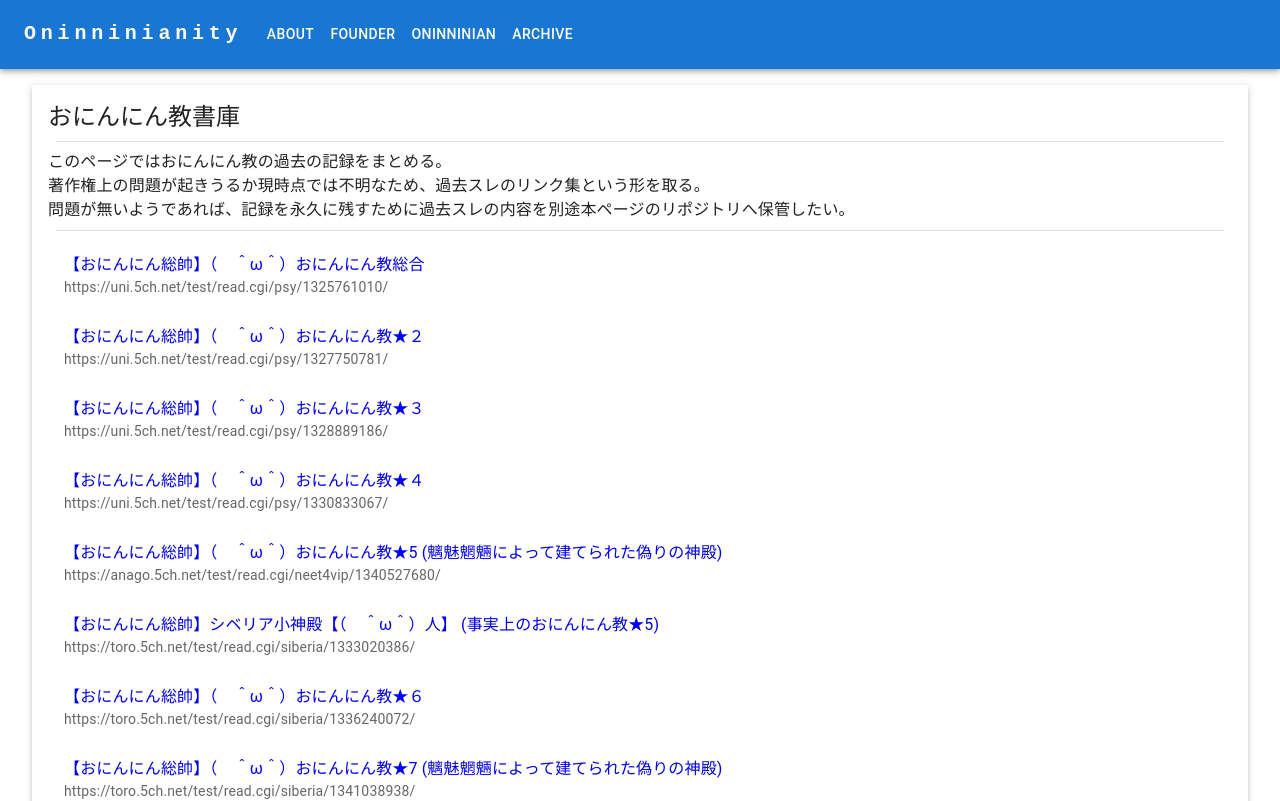
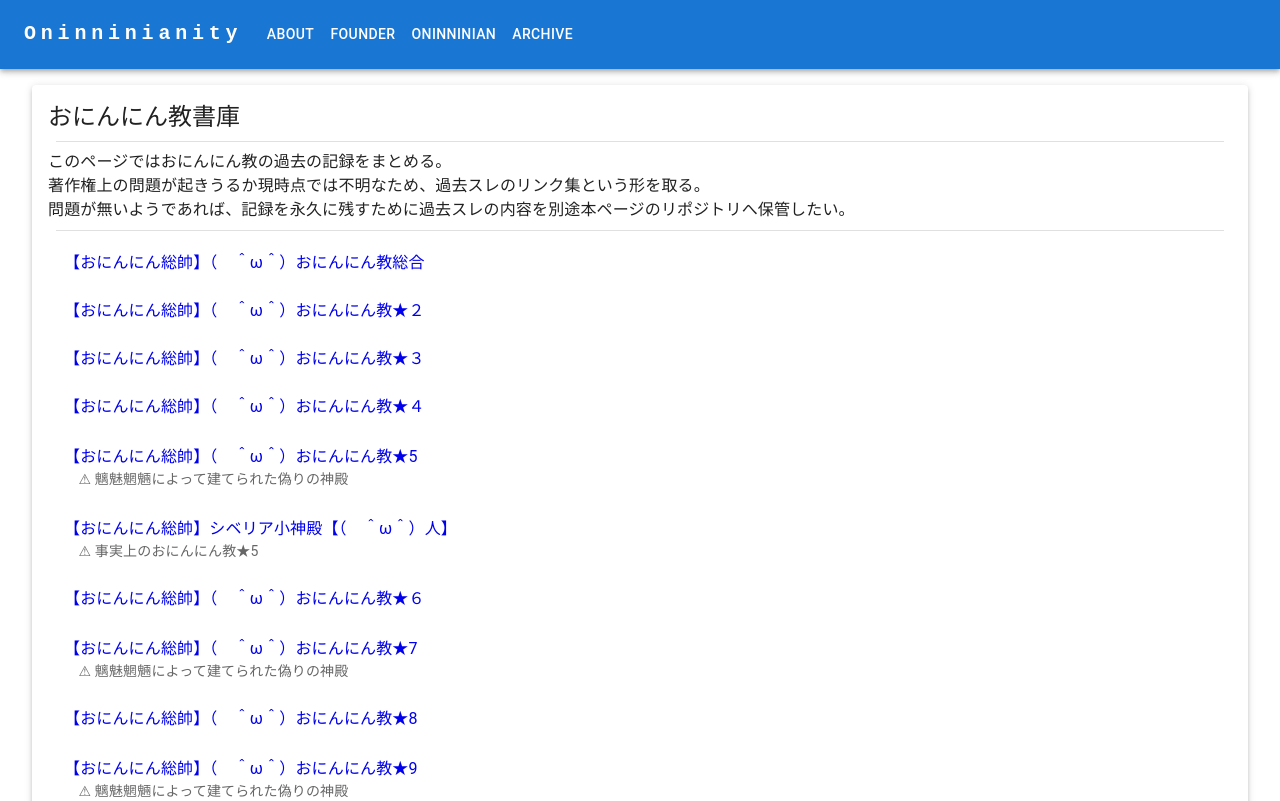
Before and after one commit to Rev-Schnabel/oninninkyo, a React (Create React App) app: page /archive in a window 1280 px wide. Shown: the top 801 px of the page. Built offline with nearby package versions, Linux system fonts and the light colour scheme.

Commit message:
Show description to ListItemText secondary.

```diff
--- a/src/archive/archive.tsx
+++ b/src/archive/archive.tsx
@@ -15,6 +15,7 @@ import { Navigation } from "../common/navigation";
 type Archive = {
   title: string;
   url: string;
+  description?: string;
 };
 
 export const Archive: React.FC = () => {
@@ -36,7 +37,7 @@ export const Archive: React.FC = () => {
           <List sx={{ p: 0, whiteSpace: 'pre', overflow: 'auto' }}>
             {archive.map((data) => (
               <ListItem key={data.url}>
-                <ListItemText secondary={data.url}>
+                <ListItemText secondary={data.description && "    ⚠︎ " + data.description}>
                   <a style={{ textDecoration: "none" }} href={data.url}>{data.title}</a>
                 </ListItemText>
               </ListItem>
@@ -76,28 +77,32 @@ const archive: Archive[] = [
     url: "https://uni.5ch.net/test/read.cgi/psy/1330833067/",
   },
   {
-    title: "【おにんにん総帥】（　＾ω＾）おにんにん教★5 (魑魅魍魎によって建てられた偽りの神殿)",
+    title: "【おにんにん総帥】（　＾ω＾）おにんにん教★5",
     url: "https://anago.5ch.net/test/read.cgi/neet4vip/1340527680/",
+    description: "魑魅魍魎によって建てられた偽りの神殿",
   },
   {
-    title: "【おにんにん総帥】シベリア小神殿【（　＾ω＾）人】 (事実上のおにんにん教★5)",
+    title: "【おにんにん総帥】シベリア小神殿【（　＾ω＾）人】",
     url: "https://toro.5ch.net/test/read.cgi/siberia/1333020386/",
+    description: "事実上のおにんにん教★5",
   },
   {
     title: "【おにんにん総帥】（　＾ω＾）おにんにん教★６",
     url: "https://toro.5ch.net/test/read.cgi/siberia/1336240072/",
   },
   {
-    title: "【おにんにん総帥】（　＾ω＾）おにんにん教★7 (魑魅魍魎によって建てられた偽りの神殿)",
+    title: "【おにんにん総帥】（　＾ω＾）おにんにん教★7",
     url: "https://toro.5ch.net/test/read.cgi/siberia/1341038938/",
+    description: "魑魅魍魎によって建てられた偽りの神殿",
   },
   {
     title: "【おにんにん総帥】（　＾ω＾）おにんにん教★8",
     url: "https://toro.5ch.net/test/read.cgi/siberia/1341138609/",
   },
   {
-    title: "【おにんにん総帥】（　＾ω＾）おにんにん教★9 (魑魅魍魎によって建てられた偽りの神殿)",
+    title: "【おにんにん総帥】（　＾ω＾）おにんにん教★9",
     url: "https://toro.5ch.net/test/read.cgi/siberia/1343089717/",
+    description: "魑魅魍魎によって建てられた偽りの神殿",
   },
   {
     title: "【おにんにん総師】（　＾ω＾）おにんにん教★10",
```
